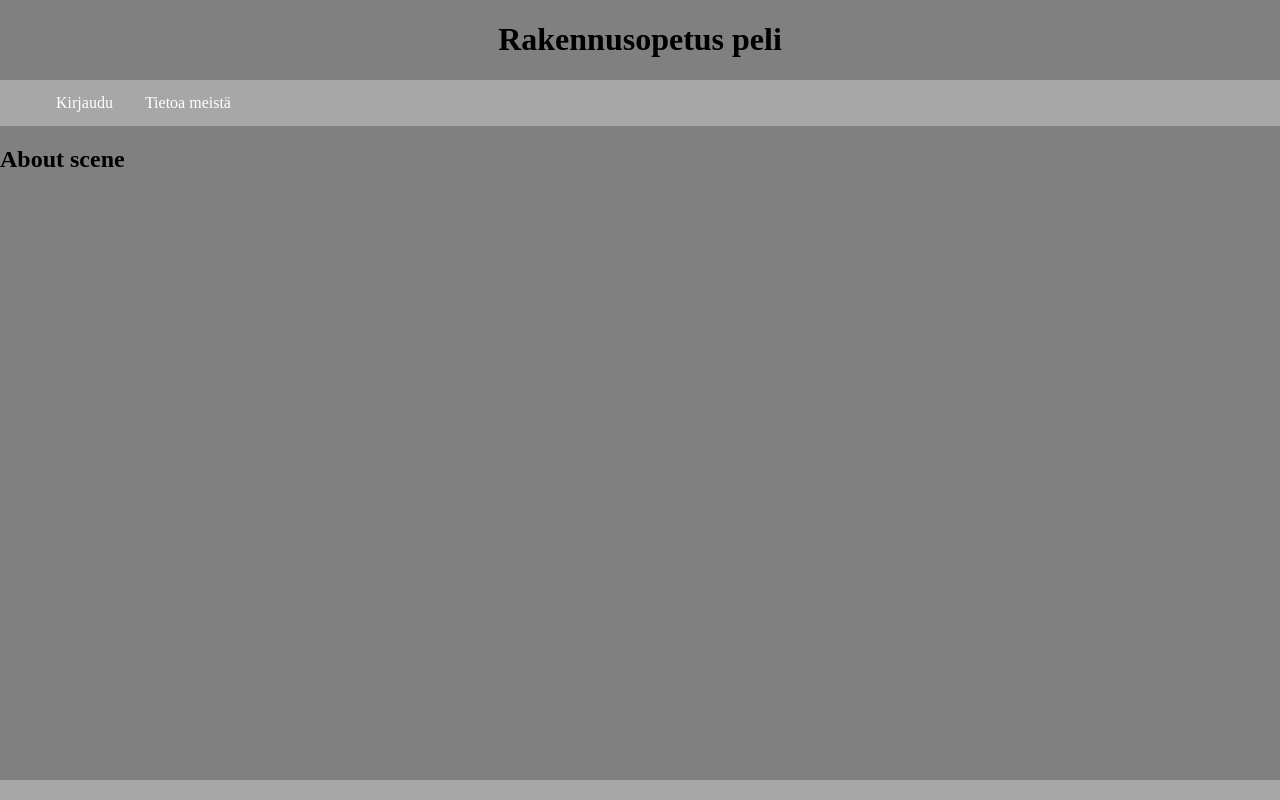
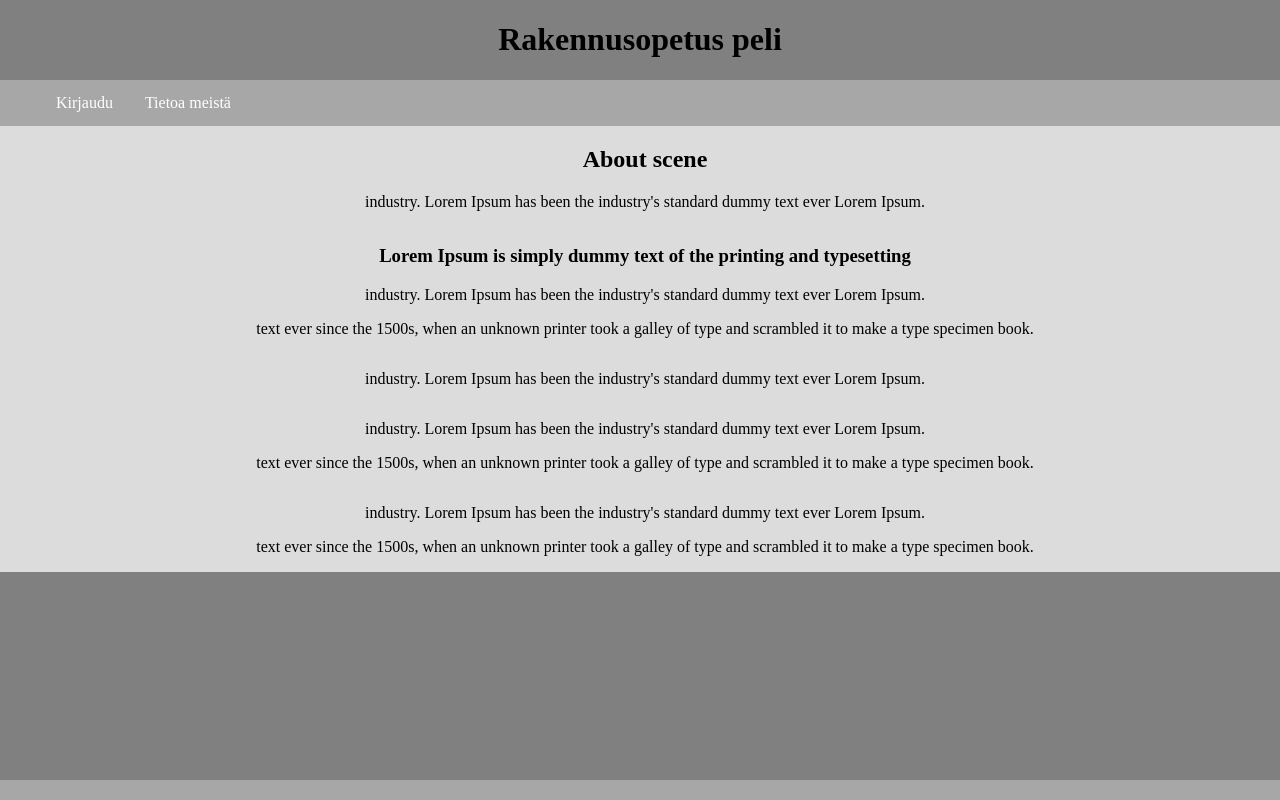
Before and after one commit to suvisyrjalainen/raksapeli_web, a React (Create React App) app in the folder my-app/: page /about in a window 1280 px wide. Built offline with nearby package versions, Linux system fonts and the light colour scheme; no server answers.

Commit message:
added content to about us

```diff
--- a/my-app/src/components/About.js
+++ b/my-app/src/components/About.js
@@ -9,8 +9,29 @@ class About extends Component {
 
     render() {
         return (
-            <div>
-                <h2>About scene</h2>
+            <div class="wrapper">
+                <div class="col-half">
+                    <h2>About scene</h2>
+                    <p>industry. Lorem Ipsum has been the industry's standard dummy text ever Lorem Ipsum.</p>
+                </div>
+
+                <div class="col-half">
+                    <h3>Lorem Ipsum is simply dummy text of the printing and typesetting</h3>
+                    <p>industry. Lorem Ipsum has been the industry's standard dummy text ever Lorem Ipsum.</p>
+                    <p>text ever since the 1500s, when an unknown printer took a galley of type and scrambled it to make a type specimen book.</p>
+                </div>
+
+                <div class="col-third">
+                    <p>industry. Lorem Ipsum has been the industry's standard dummy text ever Lorem Ipsum.</p>
+                </div>
+                <div class="col-third">
+                    <p>industry. Lorem Ipsum has been the industry's standard dummy text ever Lorem Ipsum.</p>
+                    <p>text ever since the 1500s, when an unknown printer took a galley of type and scrambled it to make a type specimen book.</p>
+                </div>
+                <div class="col-third">
+                    <p>industry. Lorem Ipsum has been the industry's standard dummy text ever Lorem Ipsum.</p>
+                    <p>text ever since the 1500s, when an unknown printer took a galley of type and scrambled it to make a type specimen book.</p>
+                </div>
             </div>
         );
     }
--- a/my-app/src/css/style.css
+++ b/my-app/src/css/style.css
@@ -37,6 +37,38 @@ li a:hover {
   text-align: center;
 }
 
+    .col-third {
+        text-align: center;
+        width: 100%;
+        padding-left: 10px;
+        float: left;
+        box-sizing: border-box;
+        color: black;
+        background-color: #DCDCDC;
+    }
+    .col-third :first-of-type {
+        padding-left: 0px;
+    }
+    .col-half {
+        text-align: center;
+        width: 100%;
+        padding-left: 10px;
+        float: left;
+        box-sizing: border-box;
+        color: black;
+        background-color: #DCDCDC;
+    }
+
+    .col-half :first-of-type {
+        padding-left: 0px;
+    }
+
+
+    .card-img-top {
+      width: 100%;
+      height: 15vw;
+      object-fit: cover;
+  }
 
 /*game scene*/
 .game {
```
